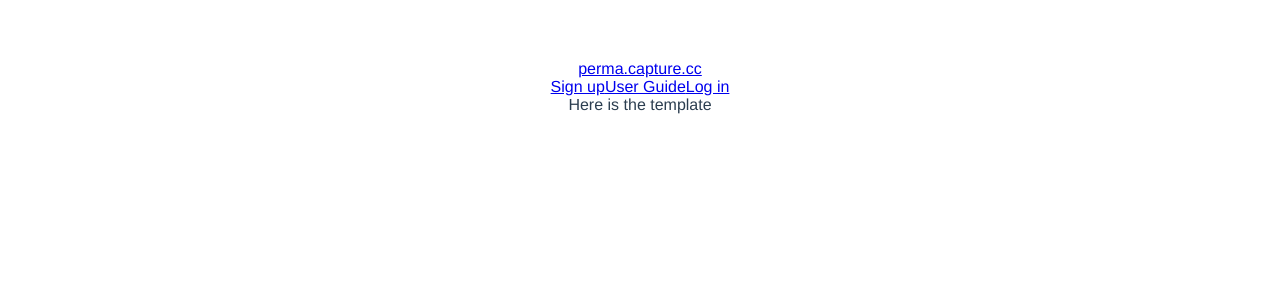
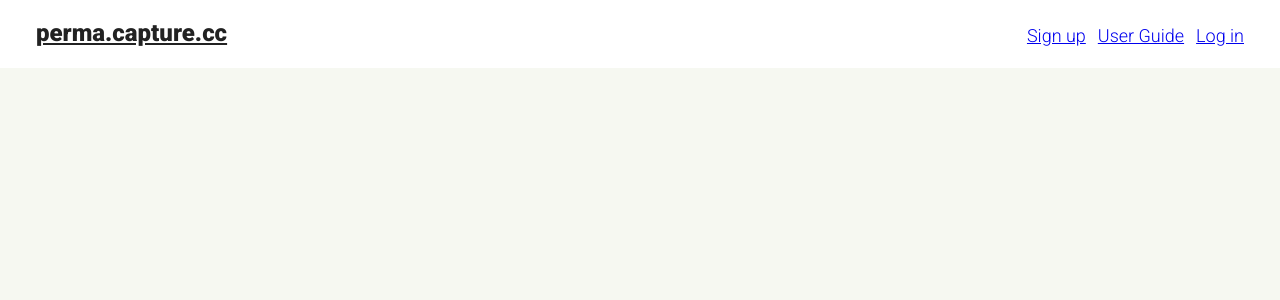
Before and after one commit to harvard-lil/perma-capture, a Vue app in the folder web/frontend/: page / in a window 1280 px wide. Shown: the top 300 px of the page. Built offline with nearby package versions, Linux system fonts and the light colour scheme.

Commit message:
Begin implementing styles

```diff
--- a/web/frontend/package.json
+++ b/web/frontend/package.json
@@ -7,6 +7,8 @@
     "serve": "vite preview"
   },
   "dependencies": {
+    "@fontsource/roboto": "^4.2.1",
+    "normalize.css": "^8.0.1",
     "vue": "^3.0.5",
     "vuex": "^4.0.0"
   },
--- a/web/frontend/src/App.vue
+++ b/web/frontend/src/App.vue
@@ -15,12 +15,15 @@
 </script>
 
 <style>
-#app {
-  font-family: Avenir, Helvetica, Arial, sans-serif;
-  -webkit-font-smoothing: antialiased;
-  -moz-osx-font-smoothing: grayscale;
-  text-align: center;
-  color: #2c3e50;
-  margin-top: 60px;
+@import 'normalize.css';
+@import '@fontsource/roboto/300.css';
+@import '@fontsource/roboto/400.css';
+@import '@fontsource/roboto/900.css';
+
+html, body {
+  height: 100%;
+  background-color: #F6F8F1;
+  font-family: "Roboto", "Helvetica Neue", Helvetica, Arial, sans-serif;
+  color: #2D76EE;
 }
 </style>
--- a/web/frontend/src/components/TheDashboard.vue
+++ b/web/frontend/src/components/TheDashboard.vue
@@ -1,6 +1,5 @@
 <template>
   <TheHeader/>
-  Here is the template
 </template>
 
 <script lang="ts">
--- a/web/frontend/src/components/TheHeader.vue
+++ b/web/frontend/src/components/TheHeader.vue
@@ -24,7 +24,32 @@
 </script>
 
 <style scoped>
-  div {
-    color: red;
-  }
+header {
+  background-color: white;
+  padding: 20px 0;
+  width: 100%;
+  text-align: left;
+  display: flex;
+  justify-content: space-between;
+  font-size: 24px;
+}
+
+.header-right {
+  padding-right: 36px;
+  padding-left: 36px;
+  font-size: 18px;
+  margin-top: 6px;
+  font-weight: 300;
+}
+
+.header-right a {
+  padding-left: 12px;
+}
+
+.logo a {
+  font-weight: 900;
+  color: #222;
+  padding-left: 36px;
+  min-width: 7em;
+}
 </style>
```
Also changed, not shown: 1 other file (tests, documents, lock files or other folders).
